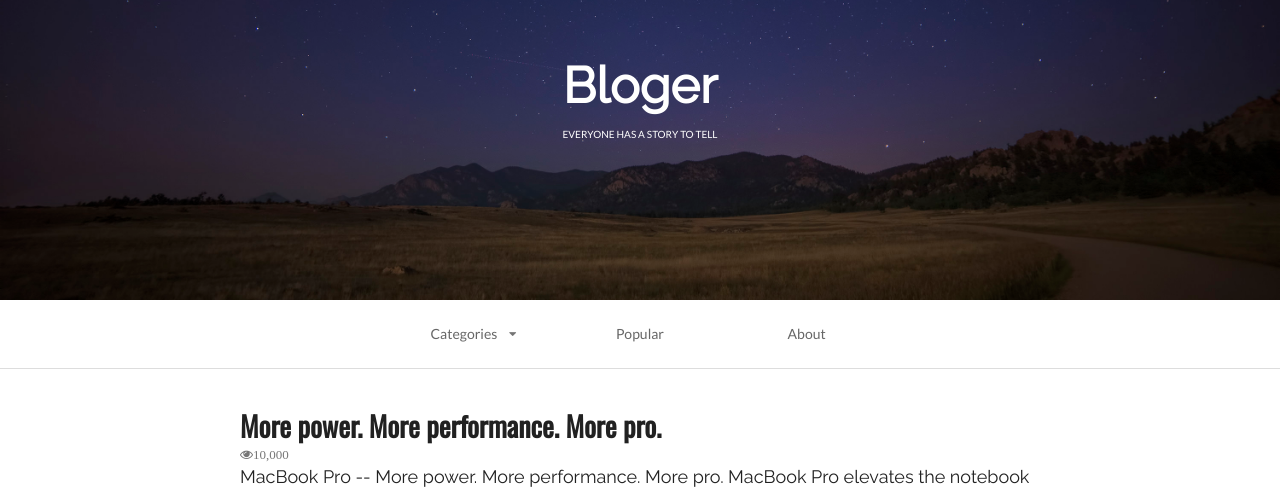
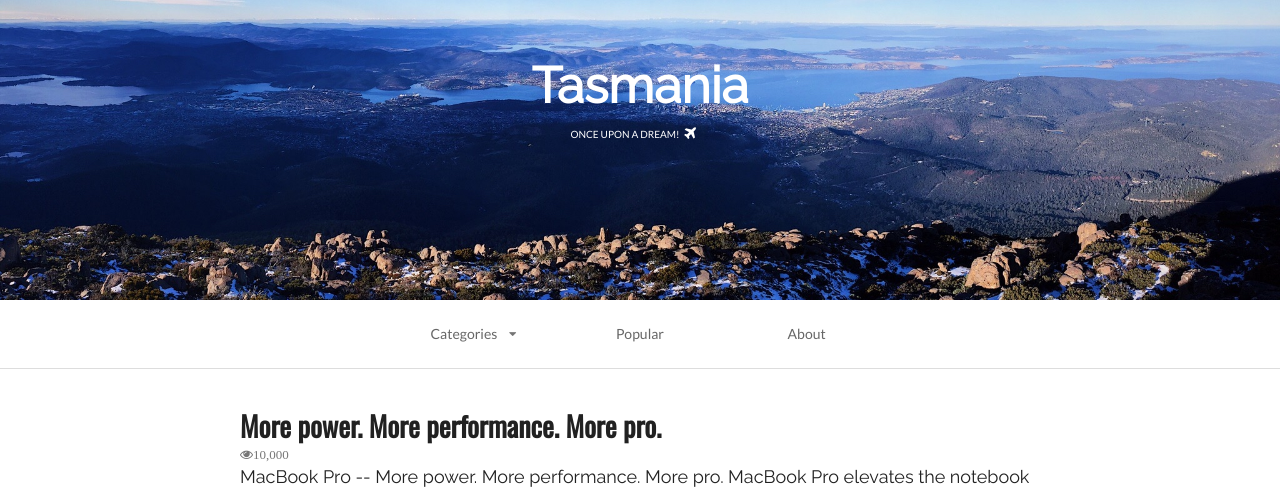
Before and after one commit to Mocha-Pudding/GoDjangoDemo, a Django app: page /index in a window 1280 px wide. Shown: the top 491 px of the page. Run offline with Django 3.2, Linux system fonts and the light colour scheme; data comes from the database, SQL or seed files in the repository; both versions use the stored data as it was after the commit.

Commit message:
daily update
revised edition.

```diff
--- a/firstsite/firstapp/templates/detail.html
+++ b/firstsite/firstapp/templates/detail.html
@@ -3,7 +3,8 @@
 <html>
     <head>
         <meta charset="utf-8">
-        <title></title>
+        <title>detail page</title>
+        <link rel="icon" href="/static/images/blog icon.png">
         <link rel="stylesheet" href="{% static 'css/semantic.css' %}" media="screen" title="no title" charset="utf-8">
         <link href="https://fonts.googleapis.com/css?family=Oswald|Raleway" rel="stylesheet">
 
@@ -19,7 +20,7 @@
             }
 
             body {
-                background:url({% static 'images/star_banner.jpg'%});
+                background:url({% static 'images/fly_banner.jpg'%});
                 background-size:cover;
                 background-repeat:no-repeat;
                 background-attachment:fixed
--- a/firstsite/firstapp/templates/first_web_2.html
+++ b/firstsite/firstapp/templates/first_web_2.html
@@ -3,7 +3,8 @@
 <html>
     <head>
         <meta charset="utf-8">
-        <title>first web</title>
+        <title>index page</title>
+        <link rel="icon" href="static/images/blog icon.png">
         <link rel="stylesheet" href="{% static 'css/semantic.css' %}" media="screen" title="no title" charset="utf-8">
         <link href="https://fonts.googleapis.com/css?family=Oswald|Raleway" rel="stylesheet">
 
@@ -23,9 +24,9 @@
             }
             .ui.vertical.segment.masthead {
                 height: 300px;
-                background-image: url({% static 'images/star_banner.jpg' %});
+                background-image: url({% static 'images/MtWellington.jpg' %});
                 background-size: cover;
-                background-position: 100% 80%;
+                background-position: 100% 55%;
             }
 
             .ui.container.segment {
@@ -51,9 +52,10 @@
         <div class="ui inverted vertical  segment masthead">
 
             <h1 class="ui center aligned header blogslogon" style="font-size:50px;font-family: 'Raleway', sans-serif!important;">
-                Bloger
+                Tasmania
                 <p class="ui sub header">
-                    everyone has a story to tell
+                    once upon a dream!
+                    <i class="plane icon"></i>
                 </p>
 
             </h1>
@@ -107,6 +109,20 @@
 
         <div class="ui inverted  vertical very padded  segment">
             Mocha-Pudding coding®
+            <!-- <div class="ui grid">
+                <div class="ten wide column"></div>
+                <div class="six wide column">
+                    <div class="ui vertical inverted text menu">
+                        <div class="item">
+                            <i class="ui instagram icon">ins:Cooool_hunter</i>
+                        </div>
+                        <div class="item">
+                            <i class="ui weibo icon">wei:MochaPudding</i>
+                        </div>
+                    </div>
+
+                </div>
+            </div> -->
         </div>
     </body>
 </html>
```
Also changed, not shown: Django Admin.png (added), Django administration.png (added), Django shell.png (added), article list.png (added), comment section.png (added), detail page.png (added), firstsite/db.sqlite3, firstsite/firstapp/static/images/MtWellington.jpg (added), firstsite/firstapp/static/images/blog icon.png (added), firstsite/firstapp/static/images/blog icon2.png (added), firstsite/firstapp/static/images/fly_banner.jpg (added), index page.png (added).
